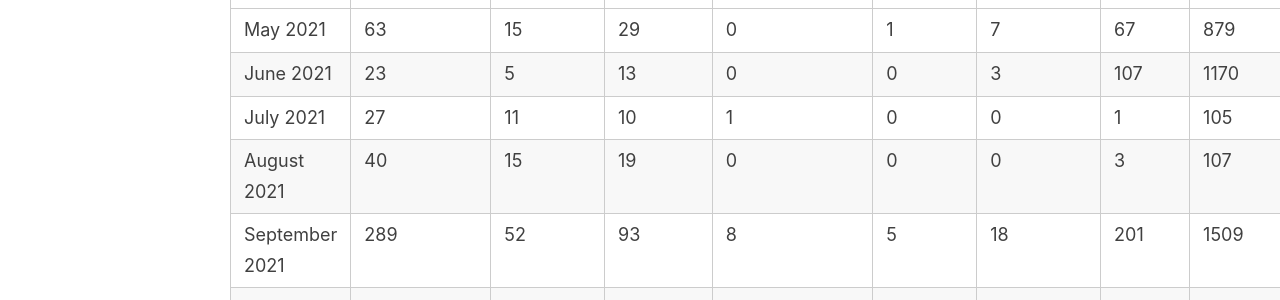
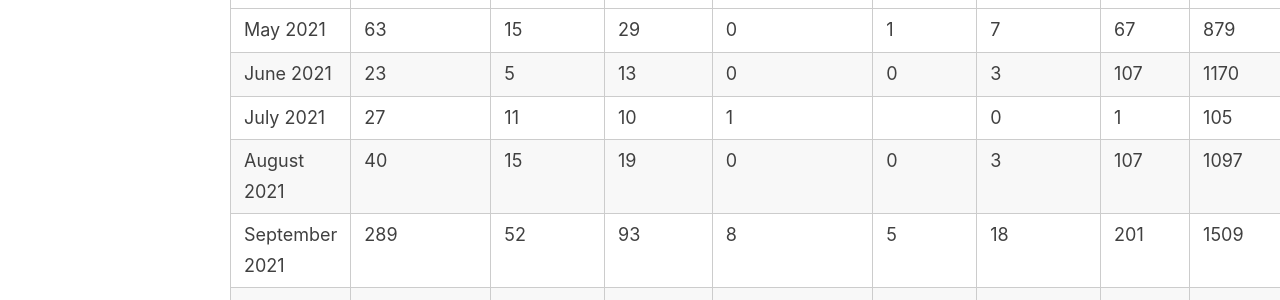
Before and after one commit to amitmerchant1990/reverie, a Jekyll site: the page built from dates.md, in a window 1280 px wide and 900 px high, scrolled down 2553 px. Shown: the part 329-629 px from the top of the window. Built offline with Jekyll 4.4.1, drawn with Linux system fonts in a browser that asks for light colours.

Commit message:
Update dates.md

```diff
--- a/dates.md
+++ b/dates.md
@@ -50,8 +50,8 @@ AOE: anywhere on earth.
 |-------|-------------|---------------|---------------|-----------|----------------|-----------|-------------------|-----------|
 | May 2021 | 63 | 15 | 29 | 0 | 1 | 7 | 67 | 879 |
 | June 2021 | 23 | 5 | 13 | 0 | 0 | 3 | 107 | 1170 |
-| July 2021 | 27 | 11 | 10 | 1 | 0 | 0 | 1 | 105 | 1087 |
-| August 2021 | 40 | 15 | 19 | 0 | 0 | 0 | 3 | 107 | 1097 |
+| July 2021 | 27 | 11 | 10 | 1 | | 0 | 1 | 105 | 1087 |
+| August 2021 | 40 | 15 | 19 | 0 | 0 | 3 | 107 | 1097 |
 | September 2021 | 289 | 52 | 93 | 8 | 5 | 18 | 201 | 1509 |
 | October 2021 | 347 | 73 | 118 | 7 | 5 | 11 | 485 | 2876 |
 | November 2021 | 2881 | 379 | 974 | 202 | 32 | 3 | 355 | 3157 |
```
